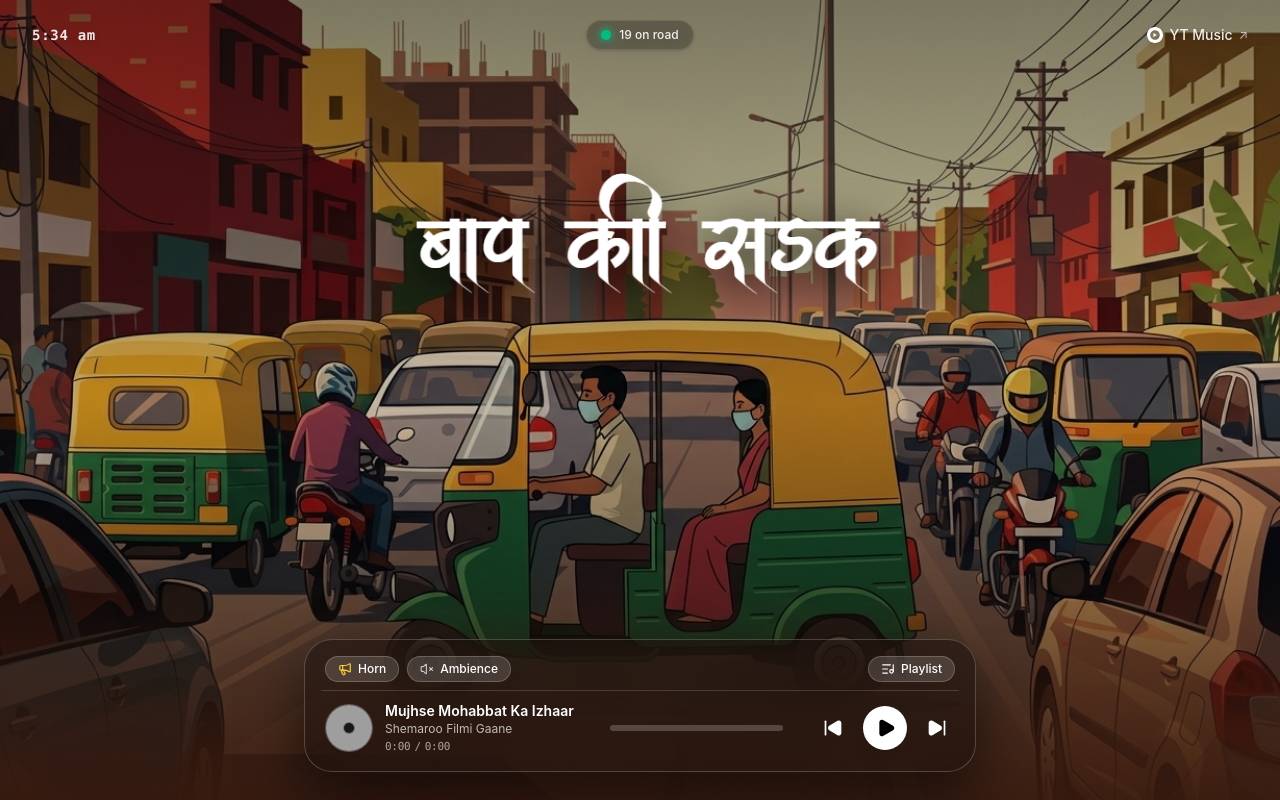
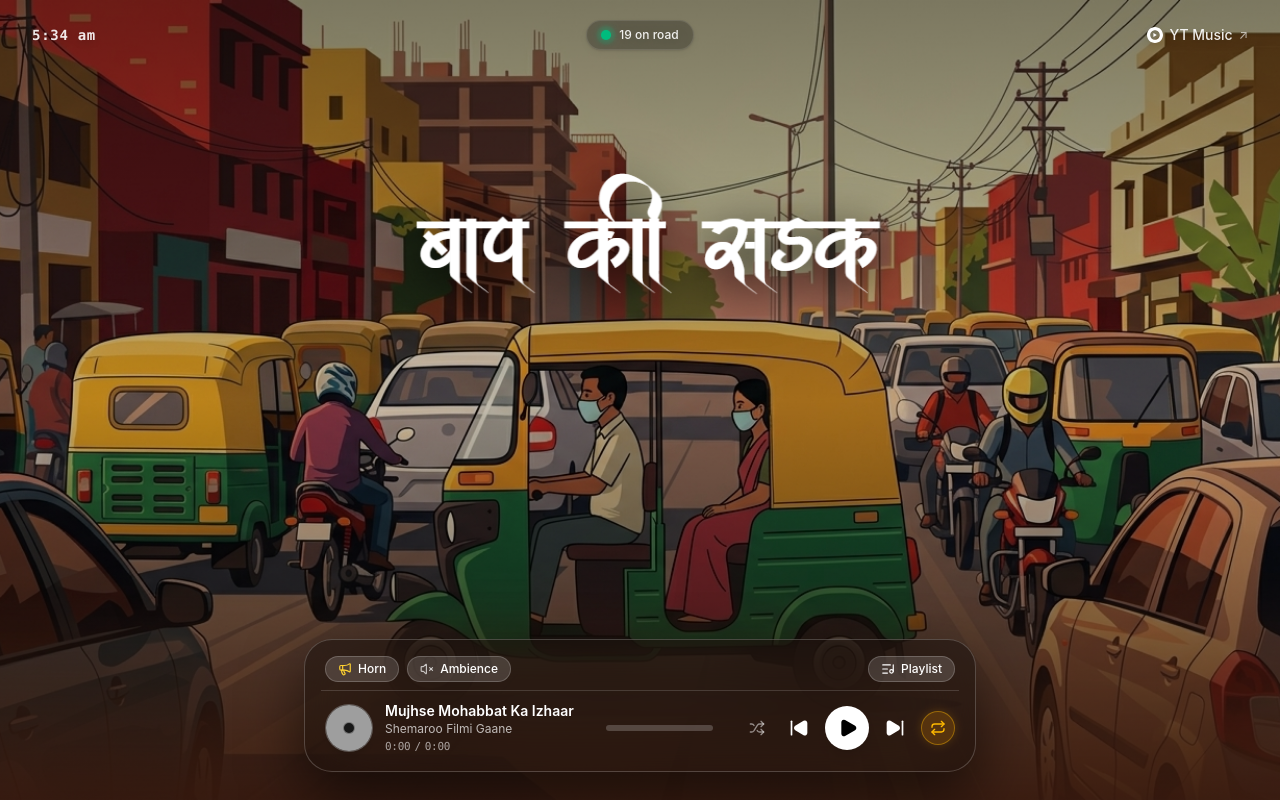
Before and after one commit to sahilchavan751/baapkiroad, a React (Vite) app: page / in a window 1280 px wide. Built offline with nearby package versions, Linux system fonts and the light colour scheme; grey boxes are pictures that could not be loaded; a web font is replaced by a local one.

Commit message:
feat: add shuffle and repeat (off/all/one) player controls

```diff
--- a/src/App.jsx
+++ b/src/App.jsx
@@ -13,6 +13,20 @@ export default function App() {
   const [currentIndex, setCurrentIndex] = useState(0);
   const [isPlaylistOpen, setIsPlaylistOpen] = useState(false);
 
+  // Shuffle & Repeat state
+  const [isShuffle, setIsShuffle] = useState(false);
+  const [repeatMode, setRepeatMode] = useState('all'); // 'off' | 'all' | 'one'
+
+  const isShuffleRef = useRef(isShuffle);
+  const repeatModeRef = useRef(repeatMode);
+  const currentIndexRef = useRef(currentIndex);
+
+  useEffect(() => {
+    isShuffleRef.current = isShuffle;
+    repeatModeRef.current = repeatMode;
+    currentIndexRef.current = currentIndex;
+  }, [isShuffle, repeatMode, currentIndex]);
+
   // Ambience & Horn audio state & refs
   const [isAmbienceOn, setIsAmbienceOn] = useState(false);
   const ambienceAudioRef = useRef(null);
@@ -20,6 +34,15 @@ export default function App() {
 
   const ytPlayerRef = useRef(null);
   const currentSong = SONGS[currentIndex] || SONGS[0];
+
+  const getRandomIndex = (currIdx) => {
+    if (SONGS.length <= 1) return 0;
+    let nextIdx = currIdx;
+    while (nextIdx === currIdx) {
+      nextIdx = Math.floor(Math.random() * SONGS.length);
+    }
+    return nextIdx;
+  };
 
   // Configure ambience & horn audio instances on mount
   useEffect(() => {
@@ -111,9 +134,28 @@ export default function App() {
       setIsPlaying(true);
     } else if (stateCode === 2) { // PAUSED
       setIsPlaying(false);
-    } else if (stateCode === 0) { // ENDED -> auto advance
-      setCurrentIndex(prev => (prev + 1) % SONGS.length);
-      setIsPlaying(true);
+    } else if (stateCode === 0) { // ENDED -> handle repeat / shuffle / next
+      if (repeatModeRef.current === 'one') {
+        if (ytPlayerRef.current && typeof ytPlayerRef.current.seekTo === 'function') {
+          ytPlayerRef.current.seekTo(0, true);
+          ytPlayerRef.current.playVideo();
+        }
+        setIsPlaying(true);
+      } else if (isShuffleRef.current) {
+        const nextIdx = getRandomIndex(currentIndexRef.current);
+        setCurrentIndex(nextIdx);
+        setIsPlaying(true);
+        if (ytPlayerRef.current && typeof ytPlayerRef.current.loadVideoById === 'function') {
+          ytPlayerRef.current.loadVideoById(SONGS[nextIdx].videoId);
+        }
+      } else {
+        const nextIdx = (currentIndexRef.current + 1) % SONGS.length;
+        setCurrentIndex(nextIdx);
+        setIsPlaying(true);
+        if (ytPlayerRef.current && typeof ytPlayerRef.current.loadVideoById === 'function') {
+          ytPlayerRef.current.loadVideoById(SONGS[nextIdx].videoId);
+        }
+      }
     }
   }, []);
 
@@ -126,10 +168,23 @@ export default function App() {
   // Error -> skip to next track
   const handleYTError = useCallback((errorCode) => {
     console.warn('Skipping unplayable track, YT error code:', errorCode);
-    setCurrentIndex(prev => (prev + 1) % SONGS.length);
+    const nextIdx = isShuffleRef.current ? getRandomIndex(currentIndexRef.current) : (currentIndexRef.current + 1) % SONGS.length;
+    setCurrentIndex(nextIdx);
   }, []);
 
   // ============ Custom UI Controls ============
+
+  const toggleShuffle = () => {
+    setIsShuffle(prev => !prev);
+  };
+
+  const toggleRepeat = () => {
+    setRepeatMode(prev => {
+      if (prev === 'off') return 'all';
+      if (prev === 'all') return 'one';
+      return 'off';
+    });
+  };
 
   const togglePlay = () => {
     if (!ytPlayerRef.current) return;
@@ -154,19 +209,29 @@ export default function App() {
   };
 
   const handlePrevious = () => {
-    const nextIdx = (currentIndex - 1 + SONGS.length) % SONGS.length;
-    setCurrentIndex(nextIdx);
+    let prevIdx;
+    if (isShuffle) {
+      prevIdx = getRandomIndex(currentIndex);
+    } else {
+      prevIdx = (currentIndex - 1 + SONGS.length) % SONGS.length;
+    }
+    setCurrentIndex(prevIdx);
     setCurrentTime(0);
     setIsPlaying(true);
     if (ytPlayerRef.current && typeof ytPlayerRef.current.loadVideoById === 'function') {
       try {
-        ytPlayerRef.current.loadVideoById(SONGS[nextIdx].videoId);
+        ytPlayerRef.current.loadVideoById(SONGS[prevIdx].videoId);
       } catch (e) { /* ignore */ }
     }
   };
 
   const handleNext = () => {
-    const nextIdx = (currentIndex + 1) % SONGS.length;
+    let nextIdx;
+    if (isShuffle) {
+      nextIdx = getRandomIndex(currentIndex);
+    } else {
+      nextIdx = (currentIndex + 1) % SONGS.length;
+    }
     setCurrentIndex(nextIdx);
     setCurrentTime(0);
     setIsPlaying(true);
@@ -209,7 +274,7 @@ export default function App() {
       {/* Hero Visual Section */}
       <HeroBanner isPlaying={isPlaying} />
 
-      {/* Sleek Custom Audio Player with Floating Horn & Ambience buttons */}
+      {/* Sleek Custom Audio Player */}
       <AudioPlayer
         currentSong={{ ...currentSong, durationSec: duration }}
         isPlaying={isPlaying}
@@ -223,6 +288,10 @@ export default function App() {
         isAmbienceOn={isAmbienceOn}
         toggleAmbience={toggleAmbience}
         onPlayHorn={handlePlayHorn}
+        isShuffle={isShuffle}
+        toggleShuffle={toggleShuffle}
+        repeatMode={repeatMode}
+        toggleRepeat={toggleRepeat}
       />
 
       {/* Tracklist Drawer */}
--- a/src/components/AudioPlayer.jsx
+++ b/src/components/AudioPlayer.jsx
@@ -1,6 +1,6 @@
 import React, { useRef } from 'react';
 import { motion } from 'framer-motion';
-import { Play, Pause, SkipBack, SkipForward, ListMusic, Megaphone, Volume2, VolumeX } from 'lucide-react';
+import { Play, Pause, SkipBack, SkipForward, ListMusic, Megaphone, Volume2, VolumeX, Shuffle, Repeat, Repeat1 } from 'lucide-react';
 
 export default function AudioPlayer({
   currentSong,
@@ -14,7 +14,11 @@ export default function AudioPlayer({
   onOpenPlaylist,
   isAmbienceOn,
   toggleAmbience,
-  onPlayHorn
+  onPlayHorn,
+  isShuffle,
+  toggleShuffle,
+  repeatMode,
+  toggleRepeat
 }) {
   const progressBarRef = useRef(null);
 
@@ -128,10 +132,10 @@ export default function AudioPlayer({
           </div>
 
           <div className="flex flex-col min-w-0 pr-1">
-            <h3 className="text-xs sm:text-sm font-semibold text-white truncate max-w-[130px] sm:max-w-[200px] md:max-w-[240px]" title={currentSong.title}>
+            <h3 className="text-xs sm:text-sm font-semibold text-white truncate max-w-[120px] sm:max-w-[180px] md:max-w-[220px]" title={currentSong.title}>
               {currentSong.title}
             </h3>
-            <p className="text-[11px] sm:text-xs text-white/70 truncate max-w-[130px] sm:max-w-[200px]" title={currentSong.artist}>
+            <p className="text-[11px] sm:text-xs text-white/70 truncate max-w-[120px] sm:max-w-[180px]" title={currentSong.artist}>
               {currentSong.artist}
             </p>
 
@@ -144,7 +148,7 @@ export default function AudioPlayer({
         </div>
 
         {/* Middle: Progress Bar */}
-        <div className="hidden sm:flex flex-col flex-1 max-w-[220px] mx-2 gap-1">
+        <div className="hidden sm:flex flex-col flex-1 max-w-[180px] mx-1 gap-1">
           <div
             ref={progressBarRef}
             onClick={handleProgressClick}
@@ -157,8 +161,23 @@ export default function AudioPlayer({
           </div>
         </div>
 
-        {/* Right: Playback Controls */}
-        <div className="flex items-center gap-1.5 sm:gap-3 shrink-0">
+        {/* Right: Playback Controls (Shuffle, Prev, Play/Pause, Next, Repeat) */}
+        <div className="flex items-center gap-1 sm:gap-2 shrink-0">
+          {/* Shuffle Button */}
+          <button
+            type="button"
+            onClick={toggleShuffle}
+            className={`p-1.5 sm:p-2 rounded-full transition-all active:scale-95 cursor-pointer ${
+              isShuffle
+                ? 'text-amber-400 bg-amber-500/20 border border-amber-400/40 shadow-[0_0_10px_rgba(245,158,11,0.2)]'
+                : 'text-white/50 hover:text-white hover:bg-white/10'
+            }`}
+            title={isShuffle ? 'Shuffle On' : 'Shuffle Off'}
+          >
+            <Shuffle className="w-3.5 h-3.5 sm:w-4 sm:h-4" />
+          </button>
+
+          {/* Previous Button */}
           <button
             type="button"
             onClick={onPrevious}
@@ -168,6 +187,7 @@ export default function AudioPlayer({
             <SkipBack className="w-4 h-4 sm:w-5 sm:h-5 fill-current text-white" />
           </button>
 
+          {/* Play/Pause Main Button */}
           <motion.button
             whileHover={{ scale: 1.08 }}
             whileTap={{ scale: 0.94 }}
@@ -182,6 +202,7 @@ export default function AudioPlayer({
             )}
           </motion.button>
 
+          {/* Next Button */}
           <button
             type="button"
             onClick={onNext}
@@ -190,6 +211,30 @@ export default function AudioPlayer({
           >
             <SkipForward className="w-4 h-4 sm:w-5 sm:h-5 fill-current text-white" />
           </button>
+
+          {/* Repeat Button (Off -> All -> One) */}
+          <button
+            type="button"
+            onClick={toggleRepeat}
+            className={`p-1.5 sm:p-2 rounded-full transition-all active:scale-95 cursor-pointer ${
+              repeatMode !== 'off'
+                ? 'text-amber-400 bg-amber-500/20 border border-amber-400/40 shadow-[0_0_10px_rgba(245,158,11,0.2)]'
+                : 'text-white/50 hover:text-white hover:bg-white/10'
+            }`}
+            title={
+              repeatMode === 'one'
+                ? 'Repeat One'
+                : repeatMode === 'all'
+                ? 'Repeat All'
+                : 'Repeat Off'
+            }
+          >
+            {repeatMode === 'one' ? (
+              <Repeat1 className="w-3.5 h-3.5 sm:w-4 sm:h-4" />
+            ) : (
+              <Repeat className="w-3.5 h-3.5 sm:w-4 sm:h-4" />
+            )}
+          </button>
         </div>
       </div>
     </motion.div>
```
